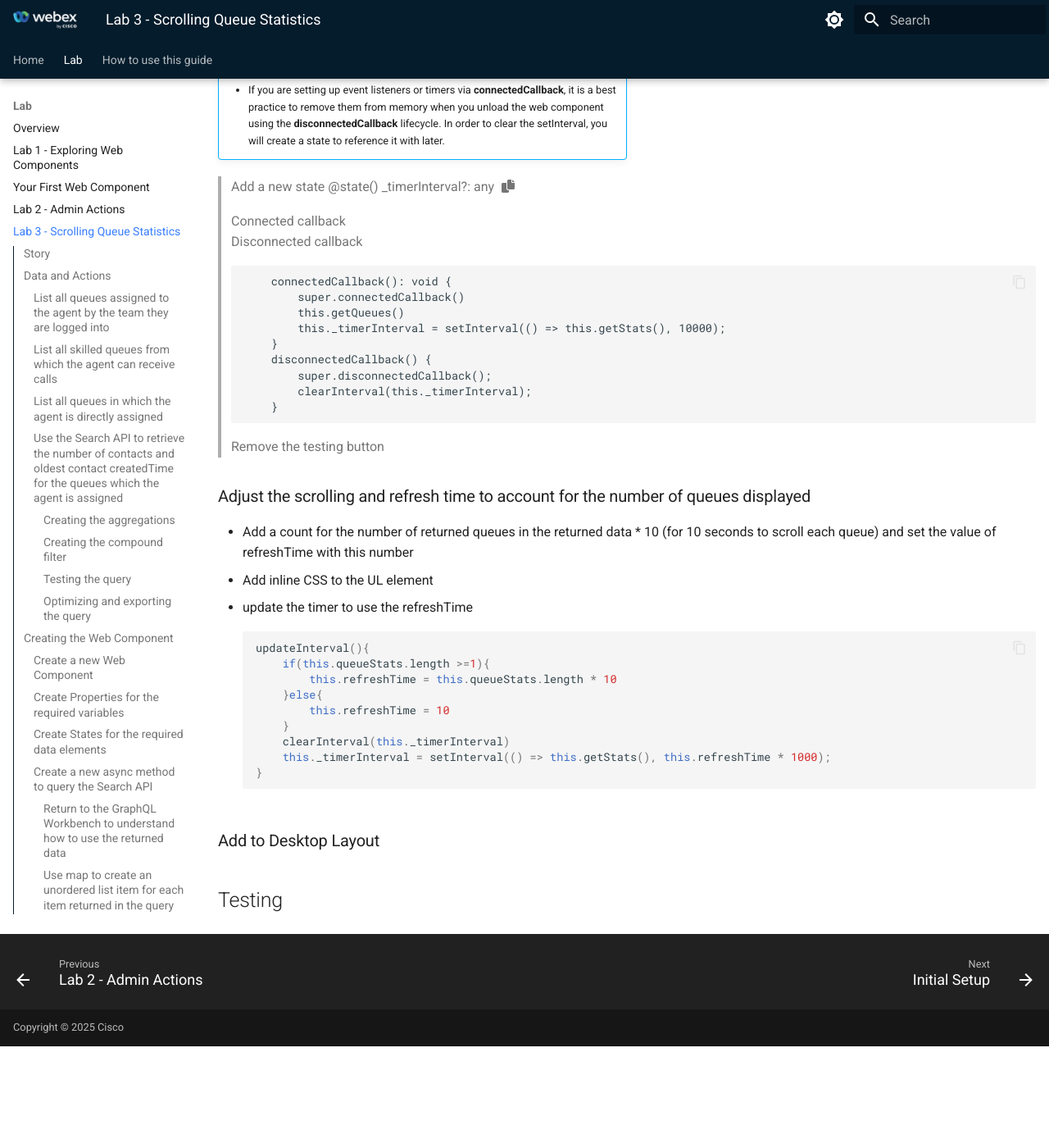
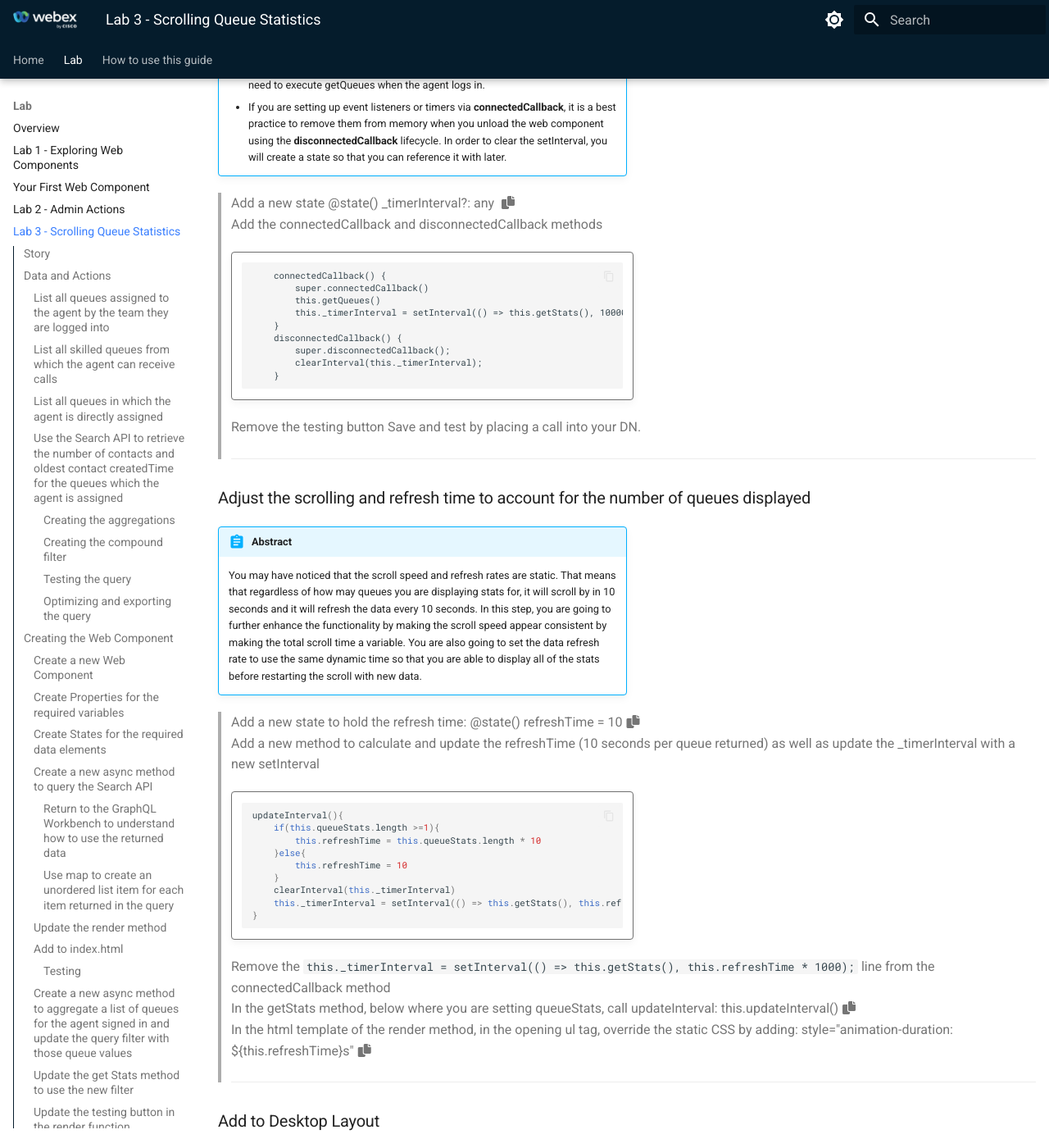
Before and after one commit to WebexCC-SA/LAB-3354, an MkDocs documentation site: the page built from docs/lab3_queueScroller.md, in a window 1280 px wide and 1400 px high, scrolled down 9169 px. Shown: the whole window at 82% size. Built offline with MkDocs 1.6.1 and Material for MkDocs 9.7.7, drawn with Linux system fonts in a browser that asks for light colours; before the commit the page ends 10445 px from its top, so only the background shows below that; some of the changed text lies outside the part shown.

Commit message:
updating lab 3

````diff
--- a/docs/lab3_queueScroller.md
+++ b/docs/lab3_queueScroller.md
@@ -150,10 +150,8 @@
 > ---
 
 ### Create States for the required data elements
-> queueStats
-> queueFilter
-> refreshTime (move down in instructions for future step)
-> _timerInterval (move down in instructions for future step)
+> <copy>@state() queueStats = []</copy>
+> <copy>@state() queueFilter = []</copy>
 >
 > ---
 
@@ -277,8 +275,8 @@
 > ---
 
 ### Add CSS Styling
-
-!!! blank w50 ""
+> Replace the static CSS with this CSS
+> !!! blank w50 ""
     ```CSS
                 :host {
                 display: flex;
@@ -326,7 +324,7 @@
                 }
                 }
     ```
-
+> ---
 
 #### Testing
 > Call your assigned DN to place a call in the queue <copy><w class="dn">dn</w></copy>
@@ -339,35 +337,35 @@
     - Instead of updating the widget data only when you push a button, you can execute your code automatically once the web component is loaded using the **connectedCallback** lifecycle.
     - You can also employ the **setInterval** method to run parts of your code on a set interval to refresh your data.
     - Since the queues the agent is assigned are not likely to change often, you only need to execute getQueues when the agent logs in.
-    - If you are setting up event listeners or timers via **connectedCallback**, it is a best practice to remove them from memory when you unload the web component using the **disconnectedCallback** lifecycle.  In order to clear the setInterval, you will create a state to reference it with later.
-
-
+    - If you are setting up event listeners or timers via **connectedCallback**, it is a best practice to remove them from memory when you unload the web component using the **disconnectedCallback** lifecycle.  In order to clear the setInterval, you will create a state so that you can reference it with later.
 
 > Add a new state <copy>@state() _timerInterval?: any </copy>
-
-> Connected callback
-> Disconnected callback
->
->
-```
-    connectedCallback(): void {
-        super.connectedCallback()
-        this.getQueues()
-        this._timerInterval = setInterval(() => this.getStats(), 10000);
-    }
-    disconnectedCallback() {
-        super.disconnectedCallback();
-        clearInterval(this._timerInterval);
-    }
-```
+> Add the connectedCallback and disconnectedCallback methods
+> !!! blank w50 ""
+    ```
+        connectedCallback() {
+            super.connectedCallback()
+            this.getQueues()
+            this._timerInterval = setInterval(() => this.getStats(), 10000);
+        }
+        disconnectedCallback() {
+            super.disconnectedCallback();
+            clearInterval(this._timerInterval);
+        }
+    ```
 
 > Remove the testing button
+> Save and test by placing a call into your DN.
+> ---
 
 
 ### Adjust the scrolling and refresh time to account for the number of queues displayed
-- Add a count for the number of returned queues in the returned data * 10 (for 10 seconds to scroll each queue) and set the value of refreshTime with this number
-- Add inline CSS to the UL element
-- update the timer to use the refreshTime
+!!! abstract w50
+    You may have noticed that the scroll speed and refresh rates are static.  That means that regardless of how may queues you are displaying stats for, it will scroll by in 10 seconds and it will refresh the data every 10 seconds.  In this step, you are going to further enhance the functionality by making the scroll speed appear consistent by making the total scroll time a variable.  You are also going to set the data refresh rate to use the same dynamic time so that you are able to display all of the stats before restarting the scroll with new data.
+
+> Add a new state to hold the refresh time: <copy>@state() refreshTime = 10</copy>
+> Add a new method to calculate and update the refreshTime (10 seconds per queue returned) as well as update the _timerInterval with a new setInterval
+> !!! blank w50 ""
     ```TS
     updateInterval(){
         if(this.queueStats.length >=1){
@@ -379,6 +377,14 @@
         this._timerInterval = setInterval(() => this.getStats(), this.refreshTime * 1000);
     }
     ```
+> Remove the `this._timerInterval = setInterval(() => this.getStats(), this.refreshTime * 1000);` line from the connectedCallback method
+> In the getStats method, below where you are setting queueStats, call updateInterval: <copy>this.updateInterval()</copy>
+> In the html template of the render method, in the opening ul tag, override the static CSS by adding: <copy>style="animation-duration: ${this.refreshTime}s"</copy>
+> ---
+
+
 ### Add to Desktop Layout
 
+
+
 ## Testing
````
